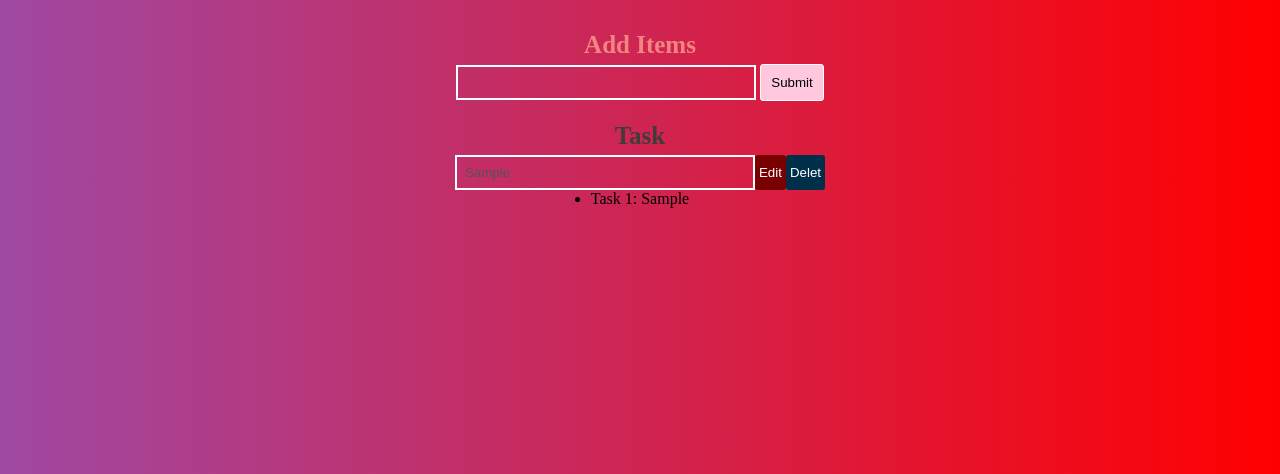
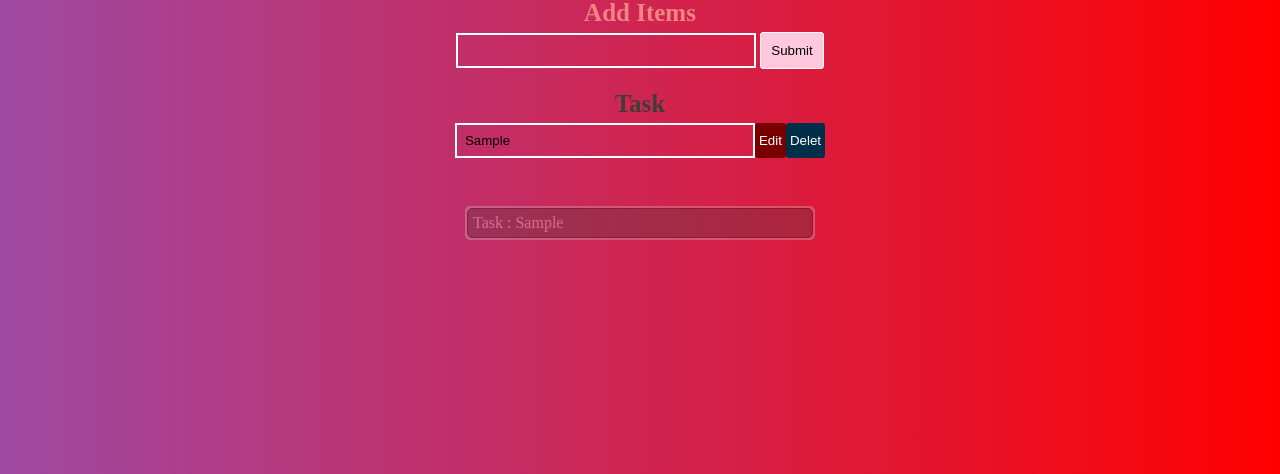
Before and after one commit to ravinapatidar/ToDO-List, a plain HTML site: page index.html in a window 1280 px wide. Both pictures are taken after typing "Sample" into the empty fields and a click on the button "Submit". Shown: the part 326-800 px from the top of the page. Drawn offline with Linux system fonts and the light colour scheme.

Commit message:
index.css index.js

```diff
--- a/index.css
+++ b/index.css
@@ -47,6 +47,9 @@ input{
     font-size: 25px;
     color: #403d39;
 }
+.hidden-input {
+    color: black;
+}
 .edit{
       background-color: #780000;
       color: white;
@@ -73,10 +76,32 @@ input{
  .active{
      display: flex;
 }
+.addList {
+    margin-top: 3rem ;
+    background-color: lightgrey;
+    opacity: 0.3;
+    width:350px;
+    padding: 2px;
+    list-style-type: none;
+    border-radius: 5px;
+    display: flex;
+    flex-direction: column;
+    gap: 10px;
+}
+.addList li {
+    border: 1px solid black;
+    padding: 5px;
+    border-radius: 5px;
+    background-color: #403d39;
+    color: white;
+}
 
 @media (max-width:800px) {
     input{
         width: 200px;
         padding: 5px;
     }
+    .addList{
+        width: 280px;
+    }
 }
--- a/index.js
+++ b/index.js
@@ -6,7 +6,7 @@ let deletTask = document.querySelector(".delet");
 let hiddenContainer = document.querySelector(".hidden-container");
 let addItemList = document.querySelector(".addList");
 let items;
-let i=1;
+
 submitBtn.addEventListener("click",()=>{
     if(input.value === ""){
         alert("Please enter an task!");
@@ -14,17 +14,14 @@ submitBtn.addEventListener("click",()=>{
       }
      hiddenContainer.classList.add("active");
     taskInput.value = input.value;
-     input.value = "";
+
     let items = document.createElement('li');
-    items.innerText = `Task ${i++}: ${taskInput.value}`;
+    items.innerText = `Task : ${taskInput.value}`;
     addItemList.appendChild(items);
-
-});
 
     editTask.addEventListener("click",() => {
         input.value = taskInput.value;
         items.remove();
-         console.log(items.remove())
 });
 
 deletTask.addEventListener("click",() => {
@@ -32,5 +29,7 @@ deletTask.addEventListener("click",() => {
     taskInput.value = "";
     hiddenContainer.classList.remove("active");
     items.remove();
+});
 
+    input.value = "";
 });
```
Lines whose indentation alone changed are shown as unchanged.
